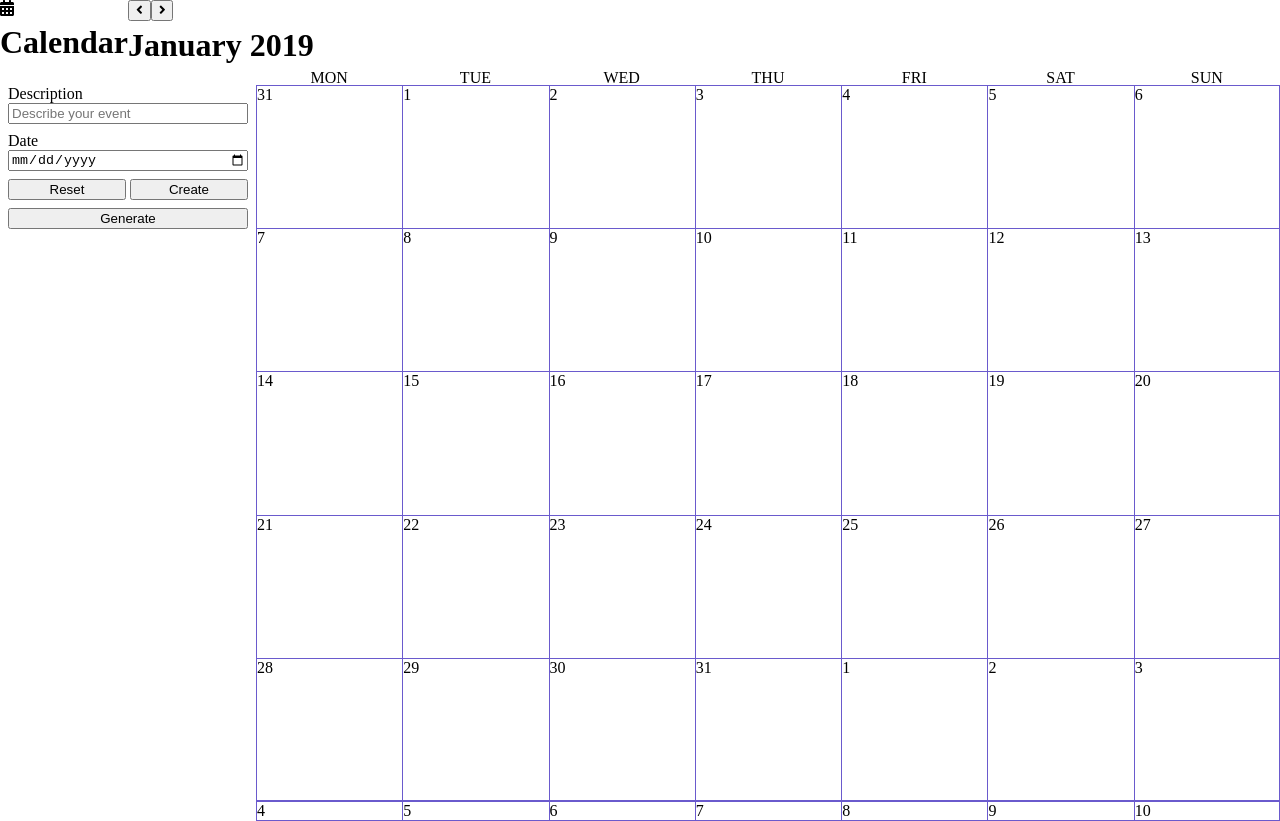
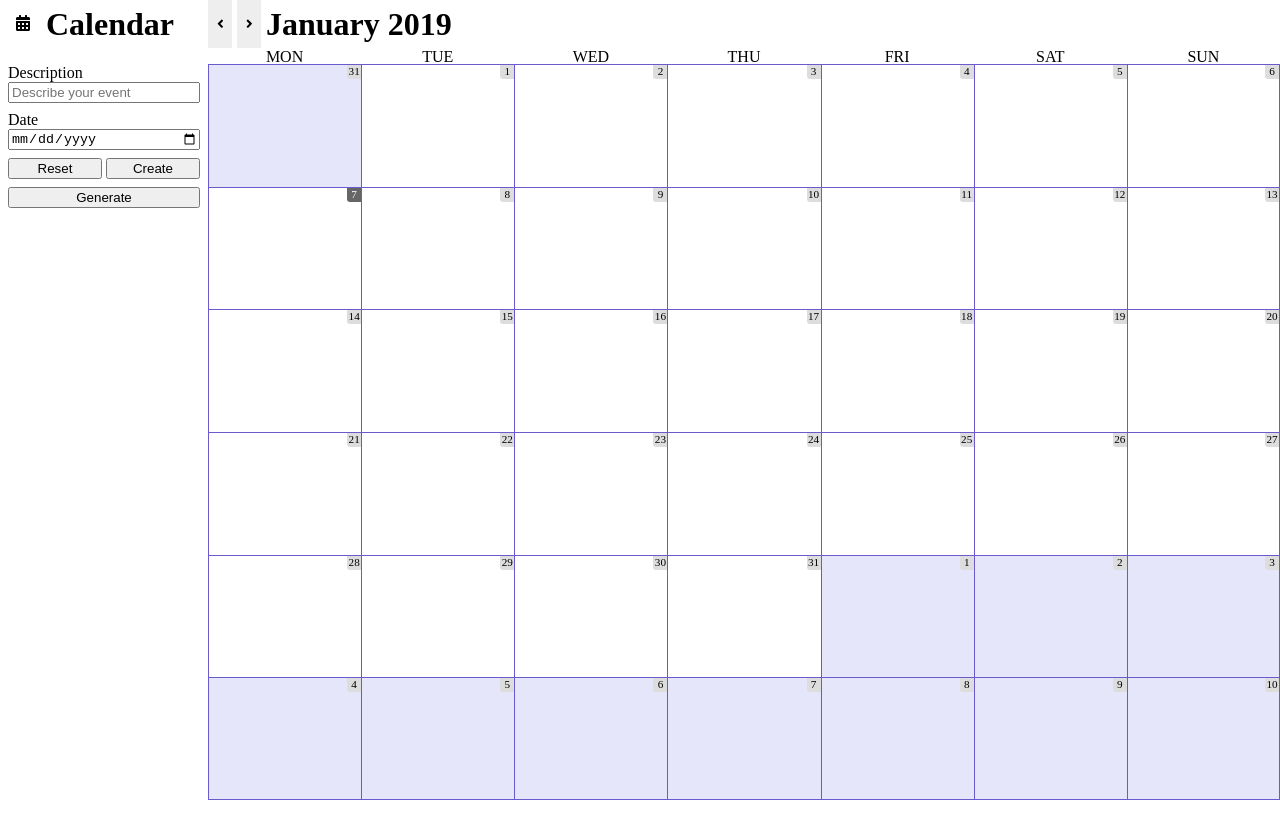
Before and after one commit to VAggrippino/betacode_interview_01, a React app in the folder 04_calendar/: page / in a window 1280 px wide. After the commit the page ends 800 px from the top, so only its background shows below. Built offline with nearby package versions, Linux system fonts and the light colour scheme.

Commit message:
Improve layout and styling

```diff
--- a/04_calendar/src/components/scss/App.scss
+++ b/04_calendar/src/components/scss/App.scss
@@ -13,6 +13,7 @@ body {
 
 .calendar {
   $header-height: 3rem;
+  $sidebar-basis: 13rem;
 
   height: 100%;
 
@@ -22,17 +23,42 @@ body {
   .calendar--header {
     flex: 100%;
     display: flex;
+
     h1 {
+      white-space: nowrap;
+      text-align: center;
       font-size: $header-height * 2/3;
       margin: 0;
       height: $header-height;
       line-height: $header-height;
     }
+
+    .apptitle {
+      flex: 0 0 $sidebar-basis;
+      display: flex;
+      height: $header-height;
+      line-height: $header-height;
+    }
+
+    .apptitle--logo {
+      padding: 0 1em;
+    }
+
+    .display-month {
+      display: grid;
+      grid-gap: 5px;
+      grid-template-columns: 1.5em 1.5em auto;
+
+      button {
+        border-style: none;
+        background-color: #eee;
+      }
+    }
   }
 
   .calendar--controls {
     height: calc(100% - #{$header-height});
-    flex: 0 20%;
+    flex: 0 0 $sidebar-basis;
   }
 
   .calendar--main {
--- a/04_calendar/src/components/scss/Month.scss
+++ b/04_calendar/src/components/scss/Month.scss
@@ -5,7 +5,7 @@
 .month--daystrip, .month--days {
   display: grid;
   grid-template-columns: repeat(7, 1fr);
-  grid-template-rows: repeat(5, 1fr);
+  grid-template-rows: repeat(6, 1fr);
 }
 
 .month--daystrip {
--- a/04_calendar/src/components/scss/MonthDay.scss
+++ b/04_calendar/src/components/scss/MonthDay.scss
@@ -3,12 +3,36 @@
   border-width: 1px 0 0 1px;
   border-style: solid;
   border-color: slateblue;
+  position: relative;
 
   &:nth-child(7n) {
     border-right-width: 1px;
   }
 
-  &:nth-child(n+29) {
+  &:nth-child(n+36) {
     border-bottom-width: 1px;
   }
+
+  &.previous-month,
+  &.next-month {
+    background-color: lavender;
+  }
+
+  .month--day--date {
+    font-size: 0.7em;
+    border-bottom-left-radius: 3px;
+    width: 2.5ch;
+    height: 2.5ch;
+    line-height: 2.5ch;
+    text-align: center;
+    position: absolute;
+    top: 0;
+    right: 0;
+    background-color: #ddd;
+  }
+
+  &.today .month--day--date {
+    color: white;
+    background-color: rgba(black, 0.6);
+  }
 }
```
